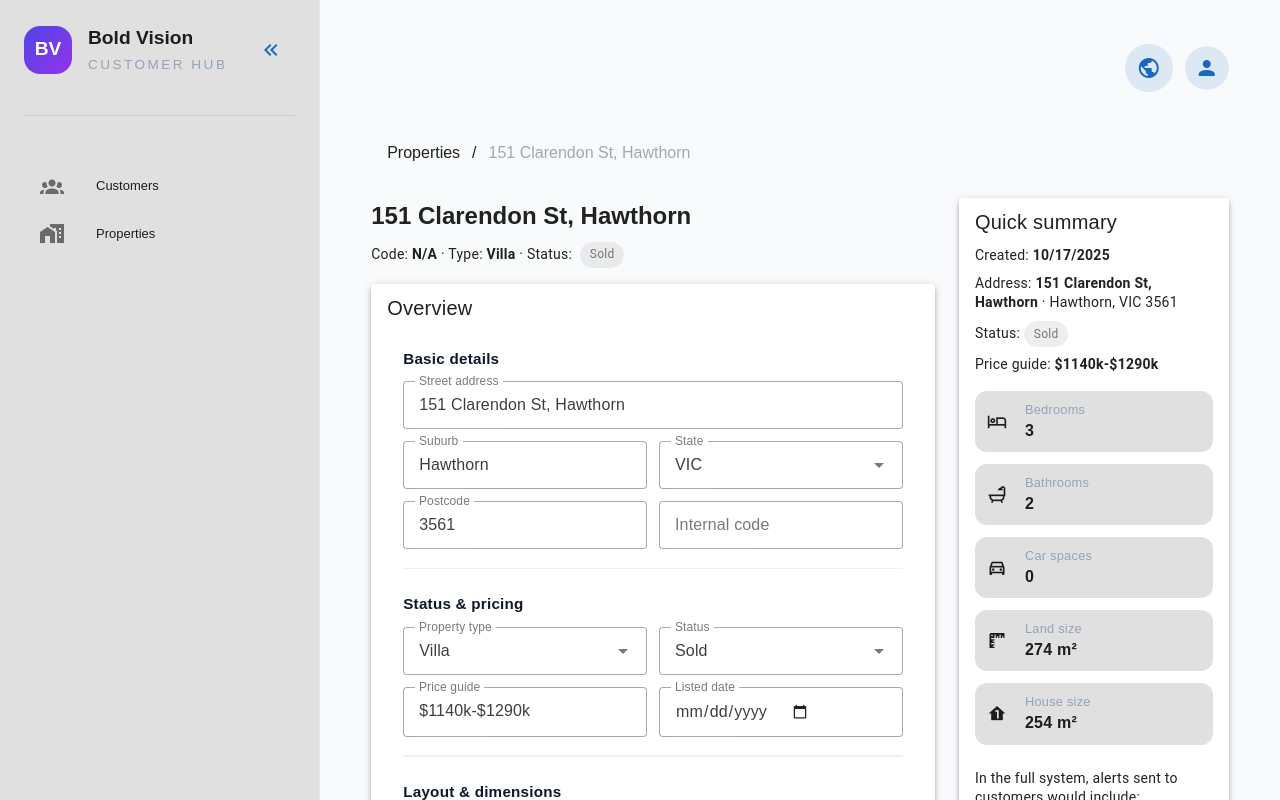
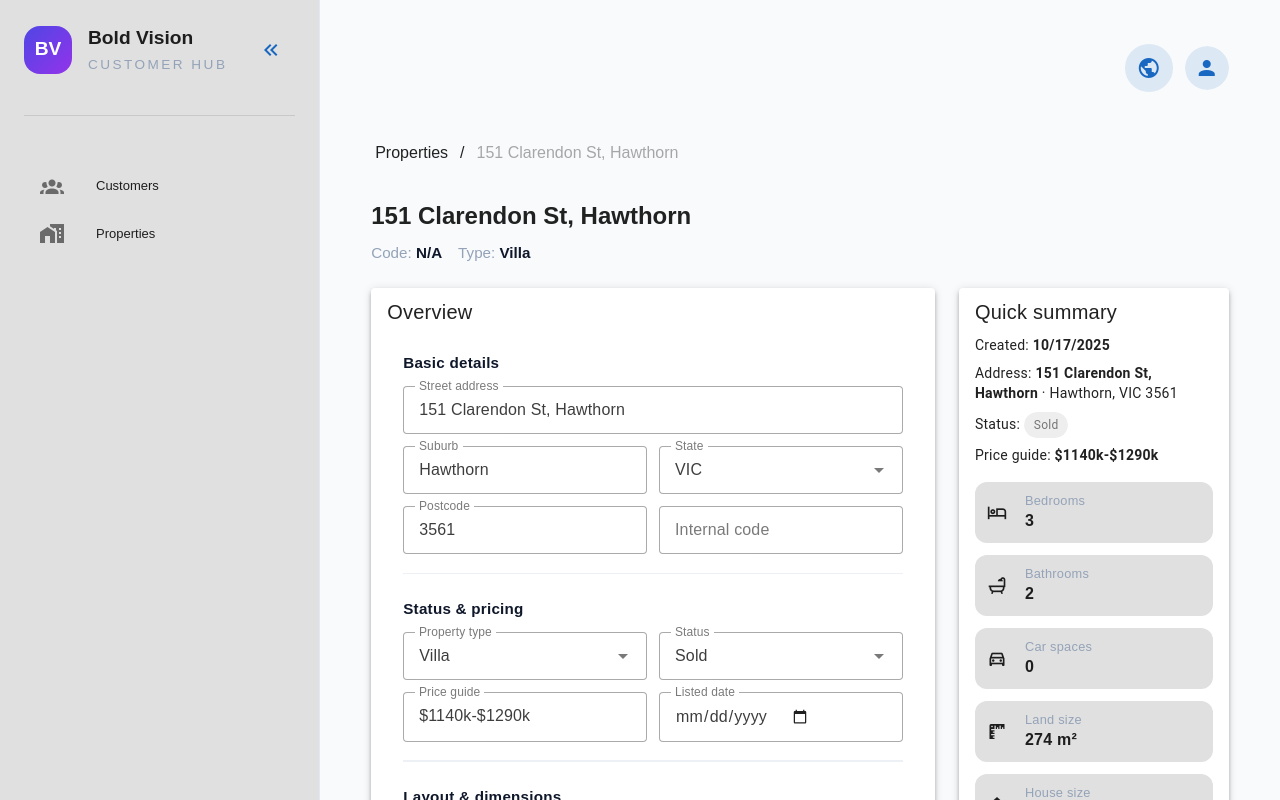
Before and after one commit to Sakada-lim/CRM-Project, a Vue app in the folder Bold_Vision_CRM/: page /properties/1 in a window 1280 px wide. Shown: the top 800 px of the page. Built offline with nearby package versions, Linux system fonts and the light colour scheme.

Commit message:
Refactor PropertyDetailsView header to span full width above content columns

```diff
--- a/Bold_Vision_CRM/src/views/PropertyDetailsView.vue
+++ b/Bold_Vision_CRM/src/views/PropertyDetailsView.vue
@@ -1,26 +1,18 @@
 <template>
   <div v-if="propertyFound">
-    <v-breadcrumbs :items="breadcrumbs" class="mb-4" />
+    <v-breadcrumbs :items="breadcrumbs" class="mb-4 page-breadcrumbs" />
+
+    <h2 class="mb-2">
+      {{ editable.address || 'Property details' }}
+    </h2>
+    <div class="property-meta mb-6">
+      <span>Code: <strong>{{ editable.code || 'N/A' }}</strong></span>
+      <span>Type: <strong>{{ editable.type }}</strong></span>
+    </div>
 
     <v-row>
       <!-- Left: main info -->
       <v-col cols="12" md="8">
-        <h2 class="mb-2">
-          {{ editable.address || 'Property details' }}
-        </h2>
-        <p class="text-body-2 mb-4">
-          Code: <strong>{{ editable.code || 'N/A' }}</strong> · Type:
-          <strong>{{ editable.type }}</strong> · Status:
-          <v-chip
-            :color="statusColor(editable.status)"
-            text-color="white"
-            size="small"
-            class="ml-1"
-          >
-            {{ editable.status }}
-          </v-chip>
-        </p>
-
         <v-card class="mb-4" elevation="4">
           <v-card-title>Overview</v-card-title>
           <v-card-text>
@@ -172,8 +164,8 @@
 import { ref, computed, watch } from 'vue'
 import { useRoute, useRouter } from 'vue-router'
 import { usePropertyStore } from '../stores/propertyStore'
+import { createEmptyPropertyDraft } from '../constants/propertyDefaults'
 import PropertyForm from '../components/properties/PropertiesForm.vue'
-import { createEmptyPropertyDraft } from '../constants/propertyDefaults'
 
 const route = useRoute()
 const router = useRouter()
@@ -347,6 +339,28 @@ function formatAreaDisplay(value) {
 </script>
 
 <style scoped>
+.page-breadcrumbs {
+  padding-left: 0;
+  padding-right: 0;
+}
+
+.property-meta {
+  display: flex;
+  flex-wrap: wrap;
+  gap: 16px;
+  font-size: 0.95rem;
+  color: var(--bv-text-muted, #475569);
+}
+
+.property-meta strong {
+  color: var(--bv-text-strong, #0f172a);
+}
+
+.status-pill {
+  display: flex;
+  align-items: center;
+}
+
 .stats-summary {
   display: grid;
   grid-template-columns: repeat(auto-fit, minmax(140px, 1fr));
```
